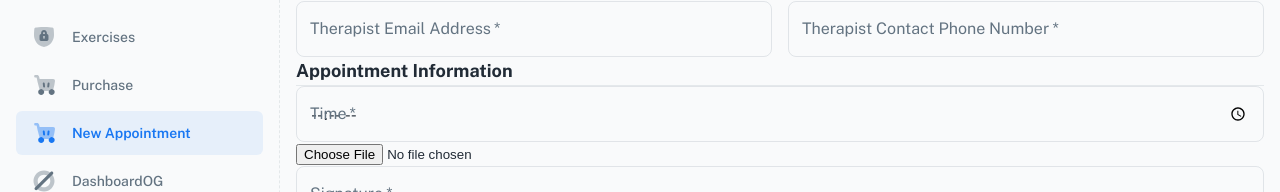
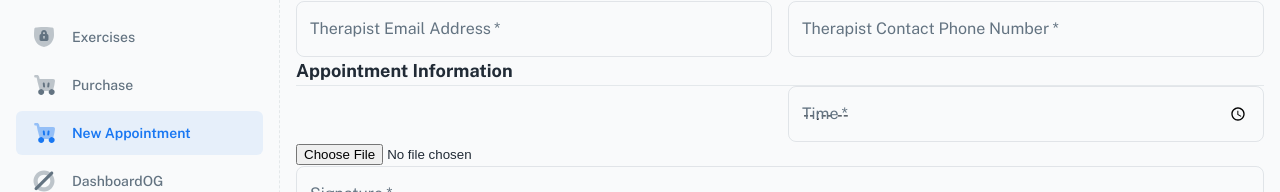
Before and after one commit to danielduggin2/UTC-Capstone, a React (Vite) app: page /new-appointment in a window 1280 px wide. Shown: the part 361-553 px from the top of the page. Built offline with nearby package versions, Linux system fonts and the light colour scheme.

Commit message:
import datetimepicker (not functional)

```diff
--- a/package.json
+++ b/package.json
@@ -20,12 +20,14 @@
     "vite:build": "vite build"
   },
   "dependencies": {
+    "@chakra-ui/react": "^2.8.2",
     "@emotion/react": "^11.11.1",
     "@emotion/styled": "^11.11.0",
     "@faker-js/faker": "^8.1.0",
     "@iconify/react": "^4.1.1",
     "@mui/lab": "^5.0.0-alpha.147",
     "@mui/material": "^5.15.9",
+    "@mui/x-date-pickers": "^6.19.4",
     "apexcharts": "^3.43.0",
     "date-fns": "^2.30.0",
     "history": "^5.3.0",
@@ -34,9 +36,11 @@
     "prop-types": "^15.8.1",
     "react": "^18.2.0",
     "react-apexcharts": "^1.4.1",
+    "react-calendar": "^4.8.0",
     "react-dom": "^18.2.0",
     "react-helmet-async": "^1.3.0",
     "react-hook-form": "^7.47.0",
+    "react-icons": "^5.0.1",
     "react-router-dom": "^6.16.0",
     "simplebar-react": "^3.2.4"
   },
--- a/src/sections/new-appointment/view/new-appointment.jsx
+++ b/src/sections/new-appointment/view/new-appointment.jsx
@@ -1,6 +1,7 @@
 import React, { useState } from 'react';
 import { TextField, Button, Typography, Divider, Grid } from '@mui/material';
 import { DatePicker } from '@mui/lab';
+//import { DateTimePicker } from '@mui/x-date-pickers/DateTimePicker';
 
 function NewAppointment() {
   // State variables to store form data
@@ -84,7 +85,8 @@ function NewAppointment() {
       {/* Additional Form Fields (Date, Time, Insurance Card Image, Signature, etc.) */}
       <Typography variant="h6">Appointment Information</Typography>
       <Divider />
-      <div>
+      <Grid container spacing={2}>
+        <Grid item xs={6}>
           <DatePicker
             label="Date"
             value={selectedDate}
@@ -93,10 +95,20 @@ function NewAppointment() {
             required
             fullWidth
           />
-      </div>
-      <div>
+        </Grid>
+        <Grid item xs={6}>
           <TextField label="Time" type="time" value={selectedTime} onChange={(e) => setSelectedTime(e.target.value)} required fullWidth />
-      </div>
+        </Grid>
+      </Grid>
+      {/* <DateTimePicker
+        label="Select Date and Time"
+        value={selectedDate}
+        onChange={(date) => setSelectedDate(date)}
+        renderInput={(params) => <TextField {...params} />}
+        required
+        fullWidth
+      /> */}
+
       <input type="file" accept="image/*" onChange={handleFileUpload} required />
       <div>
         <TextField label="Signature" value={signature} onChange={(e) => setSignature(e.target.value)} required fullWidth />
```
Also changed, not shown: 2 other files (tests, documents, lock files or other folders). Lines whose indentation alone changed are shown as unchanged.
